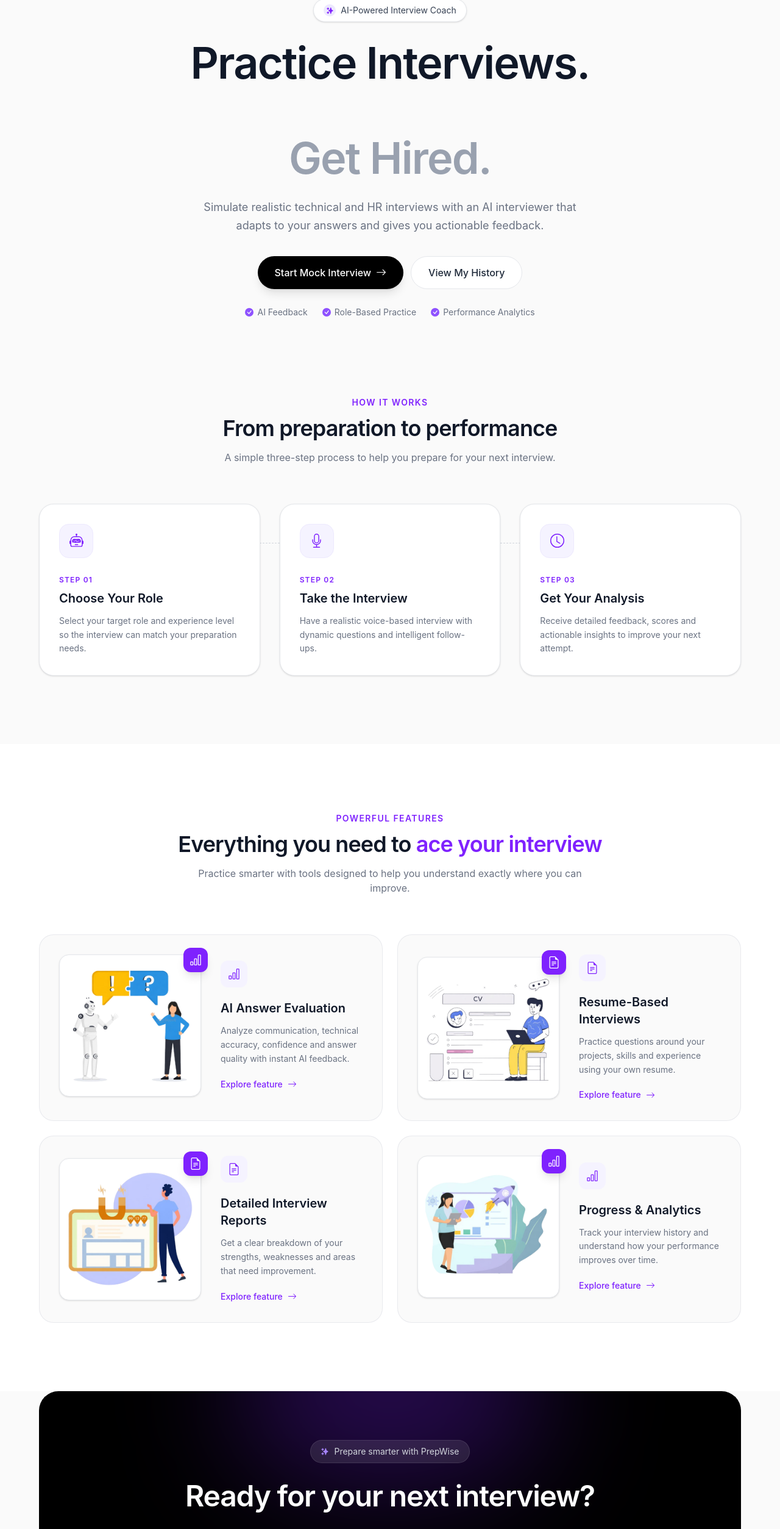
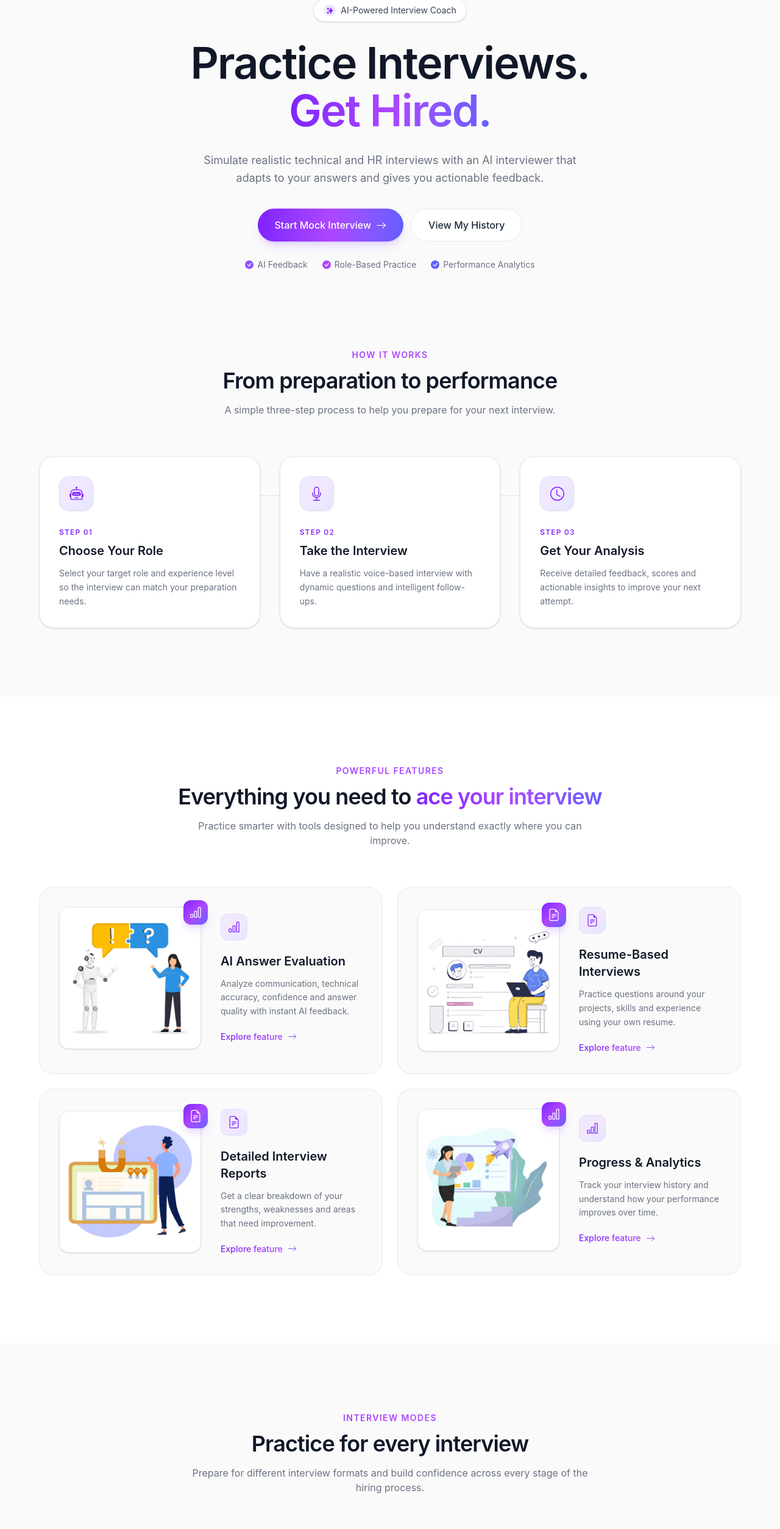
Before and after one commit to Goutyx/AI-Interview-System, a React (Vite) app in the folder client/: page / in a window 1280 px wide. Shown: the part 212-2719 px from the top of the page at 61% size. Built offline with nearby package versions, Linux system fonts and the light colour scheme; no server answers.

Commit message:
Enhance UI with gradient backgrounds and new section
Updated background styles and button gradients for improved UI. Added new interview modes section with descriptions.

```diff
--- a/client/src/pages/Home.jsx
+++ b/client/src/pages/Home.jsx
@@ -89,8 +89,6 @@ function Home() {
     },
   ];
 
-
-
   return (
     <div className="min-h-screen bg-[#fafafa] text-gray-900 flex flex-col overflow-hidden">
       <Navbar />
@@ -100,11 +98,11 @@ function Home() {
         <section className="relative px-6 pt-20 pb-24 md:pt-28 md:pb-32">
           {/* Background Glow */}
           <div className="absolute inset-0 -z-10 overflow-hidden pointer-events-none">
-            <div className="absolute top-[-180px] left-1/2 -translate-x-1/2 w-[700px] h-[500px] bg-violet-200/30 blur-[130px] rounded-full" />
+            <div className="absolute top-[-180px] left-1/2 -translate-x-1/2 w-[700px] h-[500px] bg-gradient-to-r from-violet-300/30 via-purple-300/25 to-indigo-300/30 blur-[130px] rounded-full" />
 
-            <div className="absolute top-[350px] left-[-200px] w-[350px] h-[350px] bg-indigo-100/30 blur-[100px] rounded-full" />
+            <div className="absolute top-[350px] left-[-200px] w-[350px] h-[350px] bg-gradient-to-br from-violet-200/30 to-indigo-200/20 blur-[100px] rounded-full" />
 
-            <div className="absolute top-[500px] right-[-200px] w-[350px] h-[350px] bg-violet-100/30 blur-[100px] rounded-full" />
+            <div className="absolute top-[500px] right-[-200px] w-[350px] h-[350px] bg-gradient-to-br from-purple-200/30 to-violet-200/20 blur-[100px] rounded-full" />
           </div>
 
           <div className="max-w-6xl mx-auto">
@@ -116,7 +114,7 @@ function Home() {
               className="flex justify-center mb-7"
             >
               <div className="bg-white border border-gray-200 shadow-sm text-gray-700 text-sm px-4 py-2 rounded-full flex items-center gap-2">
-                <span className="flex items-center justify-center w-5 h-5 rounded-full bg-violet-100 text-violet-600">
+                <span className="flex items-center justify-center w-5 h-5 rounded-full bg-gradient-to-br from-violet-100 via-purple-100 to-indigo-100 text-violet-600">
                   <HiSparkles size={13} />
                 </span>
 
@@ -135,9 +133,9 @@ function Home() {
                 Practice Interviews.
                 <br />
 
-                <br />
-
-                <span className="text-gray-400">Get Hired.</span>
+                <span className="bg-gradient-to-r from-violet-600 via-purple-500 to-indigo-500 bg-clip-text text-transparent">
+                  Get Hired.
+                </span>
               </motion.h1>
 
               <motion.p
@@ -162,10 +160,12 @@ function Home() {
                   onClick={() => handleProtectedNavigation("/interview")}
                   whileHover={{ scale: 1.03, y: -2 }}
                   whileTap={{ scale: 0.98 }}
-                  className="bg-black text-white px-7 py-3.5 rounded-full shadow-lg shadow-black/10 flex items-center gap-2 font-medium transition"
+                  className="relative overflow-hidden bg-gradient-to-r from-violet-600 via-purple-500 to-indigo-500 text-white px-7 py-3.5 rounded-full shadow-lg shadow-violet-500/20 flex items-center gap-2 font-medium transition"
                 >
-                  Start Mock Interview
-                  <BsArrowRight size={17} />
+                  <span className="relative z-10 flex items-center gap-2">
+                    Start Mock Interview
+                    <BsArrowRight size={17} />
+                  </span>
                 </motion.button>
 
                 <motion.button
@@ -191,12 +191,12 @@ function Home() {
                 </span>
 
                 <span className="flex items-center gap-1.5">
-                  <BsCheckCircleFill className="text-violet-500" />
+                  <BsCheckCircleFill className="text-purple-500" />
                   Role-Based Practice
                 </span>
 
                 <span className="flex items-center gap-1.5">
-                  <BsCheckCircleFill className="text-violet-500" />
+                  <BsCheckCircleFill className="text-indigo-500" />
                   Performance Analytics
                 </span>
               </motion.div>
@@ -208,7 +208,7 @@ function Home() {
         <section className="px-6 pb-28">
           <div className="max-w-6xl mx-auto">
             <div className="text-center mb-16">
-              <p className="text-sm font-semibold tracking-widest text-violet-600 mb-3">
+              <p className="text-sm font-semibold tracking-widest bg-gradient-to-r from-violet-600 via-purple-500 to-indigo-500 bg-clip-text text-transparent mb-3">
                 HOW IT WORKS
               </p>
 
@@ -236,11 +236,11 @@ function Home() {
                   whileHover={{ y: -6 }}
                   className="relative z-10 bg-white border border-gray-200 rounded-3xl p-8 shadow-sm hover:shadow-xl transition-all duration-300"
                 >
-                  <div className="w-14 h-14 rounded-2xl bg-violet-50 border border-violet-100 text-violet-600 flex items-center justify-center mb-7">
+                  <div className="w-14 h-14 rounded-2xl bg-gradient-to-br from-violet-100 via-purple-100 to-indigo-100 border border-violet-200/60 text-violet-600 flex items-center justify-center mb-7 shadow-sm">
                     {item.icon}
                   </div>
 
-                  <div className="text-xs text-violet-600 font-semibold tracking-widest mb-2">
+                  <div className="text-xs bg-gradient-to-r from-violet-600 via-purple-500 to-indigo-500 bg-clip-text text-transparent font-semibold tracking-widest mb-2">
                     {item.step}
                   </div>
 
@@ -261,7 +261,7 @@ function Home() {
         <section className="px-6 py-20 md:py-28 bg-white">
           <div className="max-w-6xl mx-auto">
             <div className="text-center mb-16">
-              <p className="text-sm font-semibold tracking-widest text-violet-600 mb-3">
+              <p className="text-sm font-semibold tracking-widest bg-gradient-to-r from-violet-600 via-purple-500 to-indigo-500 bg-clip-text text-transparent mb-3">
                 POWERFUL FEATURES
               </p>
 
@@ -273,7 +273,9 @@ function Home() {
                 className="text-3xl md:text-4xl font-semibold tracking-tight"
               >
                 Everything you need to{" "}
-                <span className="text-violet-600">ace your interview</span>
+                <span className="bg-gradient-to-r from-violet-600 via-purple-500 to-indigo-500 bg-clip-text text-transparent">
+                  ace your interview
+                </span>
               </motion.h2>
 
               <p className="text-gray-500 mt-4 max-w-2xl mx-auto">
@@ -303,7 +305,7 @@ function Home() {
                           className="w-full h-auto object-contain max-h-60 rounded-xl"
                         />
 
-                        <div className="absolute -top-3 -right-3 w-10 h-10 rounded-xl bg-violet-600 text-white flex items-center justify-center shadow-lg">
+                        <div className="absolute -top-3 -right-3 w-10 h-10 rounded-xl bg-gradient-to-br from-violet-600 via-purple-500 to-indigo-500 text-white flex items-center justify-center shadow-lg shadow-violet-500/20">
                           {item.icon}
                         </div>
                       </div>
@@ -311,7 +313,7 @@ function Home() {
 
                     {/* Content */}
                     <div className="w-full md:w-1/2">
-                      <div className="bg-violet-50 text-violet-600 w-11 h-11 rounded-xl flex items-center justify-center mb-5">
+                      <div className="bg-gradient-to-br from-violet-100 via-purple-100 to-indigo-100 text-violet-600 w-11 h-11 rounded-xl flex items-center justify-center mb-5 border border-violet-200/50">
                         {item.icon}
                       </div>
 
@@ -323,12 +325,90 @@ function Home() {
                         {item.desc}
                       </p>
 
-                      <div className="flex items-center gap-2 text-violet-600 text-sm font-medium mt-5">
+                      <div className="flex items-center gap-2 bg-gradient-to-r from-violet-600 via-purple-500 to-indigo-500 bg-clip-text text-transparent text-sm font-medium mt-5">
                         Explore feature
-                        <BsArrowRight size={15} />
+                        <BsArrowRight
+                          size={15}
+                          className="text-violet-500"
+                        />
                       </div>
                     </div>
                   </div>
+                </motion.div>
+              ))}
+            </div>
+          </div>
+        </section>
+
+        {/* INTERVIEW MODES */}
+        <section className="px-6 py-20 md:py-28">
+          <div className="max-w-6xl mx-auto">
+            <div className="text-center mb-16">
+              <p className="text-sm font-semibold tracking-widest bg-gradient-to-r from-violet-600 via-purple-500 to-indigo-500 bg-clip-text text-transparent mb-3">
+                INTERVIEW MODES
+              </p>
+
+              <h2 className="text-3xl md:text-4xl font-semibold tracking-tight">
+                Practice for every interview
+              </h2>
+
+              <p className="text-gray-500 mt-4 max-w-2xl mx-auto">
+                Prepare for different interview formats and build confidence
+                across every stage of the hiring process.
+              </p>
+            </div>
+
+            <div className="grid sm:grid-cols-2 lg:grid-cols-4 gap-6">
+              {[
+                {
+                  image: hrImg,
+                  title: "HR Interview",
+                  desc: "Practice behavioral and situational questions.",
+                },
+                {
+                  image: techImg,
+                  title: "Technical Interview",
+                  desc: "Test your technical knowledge and problem-solving.",
+                },
+                {
+                  image: confidenceImg,
+                  title: "Voice Interview",
+                  desc: "Improve communication and speaking confidence.",
+                },
+                {
+                  image: resumeImg,
+                  title: "Resume Interview",
+                  desc: "Get questions based directly on your resume.",
+                },
+              ].map((item, index) => (
+                <motion.div
+                  key={index}
+                  initial={{ opacity: 0, y: 30 }}
+                  whileInView={{ opacity: 1, y: 0 }}
+                  viewport={{ once: true }}
+                  transition={{ duration: 0.5, delay: index * 0.08 }}
+                  whileHover={{ y: -7 }}
+                  className="group bg-white border border-gray-200 rounded-3xl p-5 shadow-sm hover:shadow-xl transition-all duration-300"
+                >
+                  <div className="overflow-hidden rounded-2xl bg-gray-50 mb-5">
+                    <img
+                      src={item.image}
+                      alt={item.title}
+                      className="w-full h-44 object-contain group-hover:scale-105 transition-transform duration-500"
+                    />
+                  </div>
+
+                  <div className="flex items-center gap-2 mb-2">
+                    <div className="w-2 h-2 rounded-full bg-gradient-to-r from-violet-600 to-indigo-500" />
+
+                    <h3 className="font-semibold text-lg">
+                      {item.title}
+                    </h3>
+                  </div>
+
+                  <p className="text-gray-500 text-sm leading-relaxed">
+                    {item.desc}
+                  </p>
                 </motion.div>
               ))}
             </div>
@@ -345,12 +425,15 @@ function Home() {
               transition={{ duration: 0.6 }}
               className="relative overflow-hidden rounded-[2rem] bg-black text-white px-8 py-16 md:px-16 md:py-20 text-center"
             >
-              {/* CTA Glow */}
-              <div className="absolute top-[-150px] left-1/2 -translate-x-1/2 w-[500px] h-[300px] bg-violet-600/30 blur-[100px] rounded-full" />
+              {/* CTA Gradient Glow */}
+              <div className="absolute top-[-150px] left-1/2 -translate-x-1/2 w-[600px] h-[350px] bg-gradient-to-r from-violet-600/30 via-purple-500/30 to-indigo-500/30 blur-[100px] rounded-full" />
+
+              {/* Additional Glow */}
+              <div className="absolute bottom-[-200px] left-1/2 -translate-x-1/2 w-[500px] h-[250px] bg-gradient-to-r from-indigo-500/20 via-purple-500/20 to-violet-500/20 blur-[100px] rounded-full" />
 
               <div className="relative z-10">
                 <div className="inline-flex items-center gap-2 bg-white/10 border border-white/10 px-4 py-2 rounded-full text-sm text-gray-300 mb-6">
-                  <HiSparkles className="text-violet-400" />
+                  <HiSparkles className="text-transparent bg-gradient-to-r from-violet-400 via-purple-400 to-indigo-400 bg-clip-text" />
                   Prepare smarter with PrepWise
                 </div>
 
@@ -367,7 +450,7 @@ function Home() {
                   onClick={() => handleProtectedNavigation("/interview")}
                   whileHover={{ scale: 1.04, y: -2 }}
                   whileTap={{ scale: 0.98 }}
-                  className="mt-8 bg-white text-black px-7 py-3.5 rounded-full font-medium inline-flex items-center gap-2 shadow-xl"
+                  className="mt-8 bg-gradient-to-r from-violet-600 via-purple-500 to-indigo-500 text-white px-7 py-3.5 rounded-full font-medium inline-flex items-center gap-2 shadow-xl shadow-violet-500/20"
                 >
                   Start Your First Interview
                   <BsArrowRight size={17} />
```
